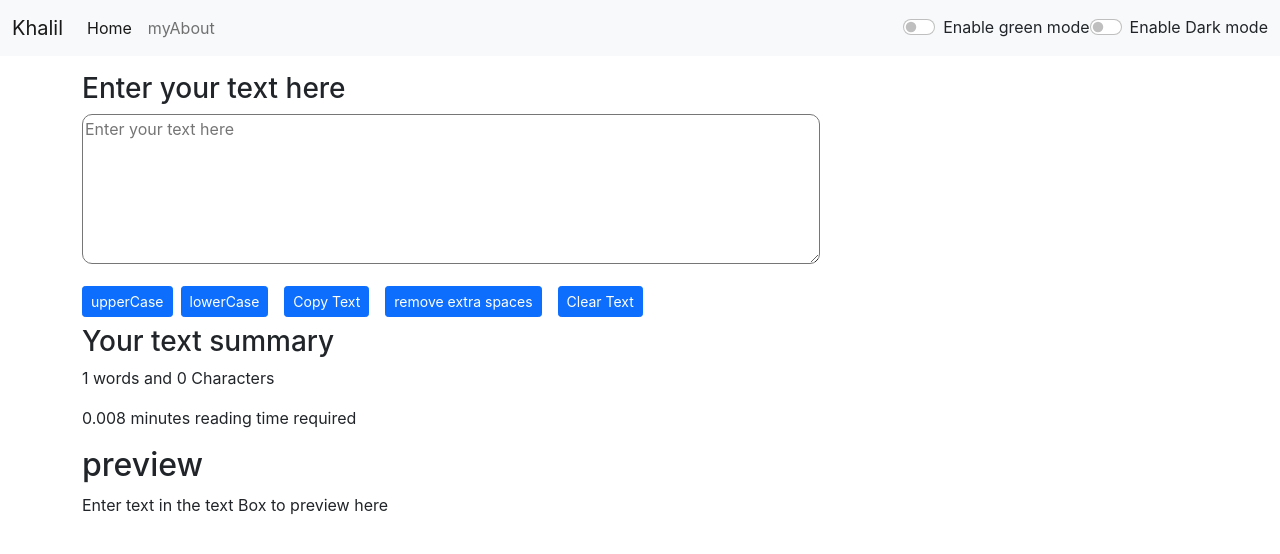
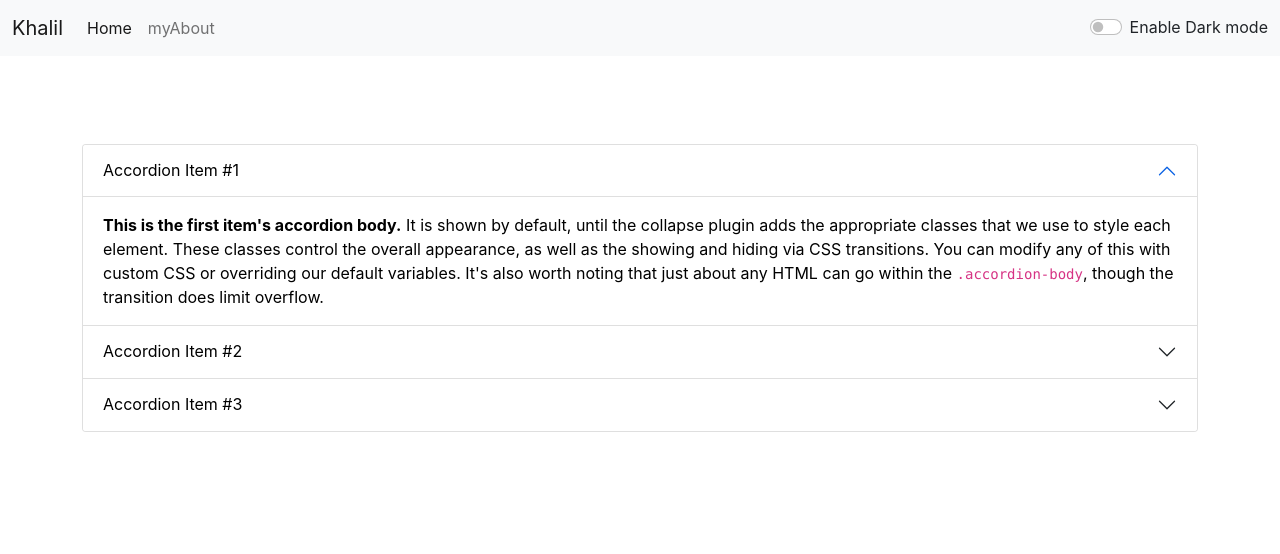
Before and after one commit to khalilahmed63/Textutilis-react-js, a React (Create React App) app: page /About in a window 1280 px wide. Shown: the top 554 px of the page. Built offline with nearby package versions, Linux system fonts and the light colour scheme.

Commit message:
Initial Commit

```diff
--- a/public/index.html
+++ b/public/index.html
@@ -7,7 +7,8 @@
     <meta name="theme-color" content="#000000" />
     <meta
       name="description"
-      content="TextUtils is a Utility which can be used to manipulate your text in the way you want ."
+      content="TextUtils is a Utility which can be used to manipulate your text in the way you want you can
+      convert Uppercase to lowercase and lowercase to uppercase and also remove the extra spaces."
     />
     <link rel="apple-touch-icon" href="%PUBLIC_URL%/logo192.png" />
     <!--
--- a/src/App.css
+++ b/src/App.css
@@ -38,7 +38,6 @@
 }
 
 
-/* //////////////// */
 #textbox{
   border-radius: 10px;
 }
--- a/src/App.js
+++ b/src/App.js
@@ -1,17 +1,17 @@
 // import logo from './logo.svg';
 import './App.css';
 import Navbar from './components/Navbar';
-// import About from './components/About';
+import About from './components/About';
 import Textbox from './components/Textbox';
 import { useState } from 'react';
 import Alert from './components/Alert';
 import React from "react";
 
-// import {
-//   BrowserRouter,
-//   Routes,
-//   Route
-// } from "react-router-dom";
+import {
+  BrowserRouter,
+  Routes,
+  Route
+} from "react-router-dom";
 
 
 function App() {
@@ -73,21 +73,18 @@ function App() {
     <>
 
 
-      {/* <Route path="/" element={ <Alert alert={alert} />} /> */}
 
-      {/* <BrowserRouter> */}
+      <BrowserRouter>
 
         <Navbar SiteName={'Khalil'} About={'myAbout'} mode={mode} togglemode={togglemode} togglemode1={togglemode1} />
         <Alert alert={alert} />
-        <Textbox mode={mode} showalert={showalert} />
-        {/* <About /> */}
 
-        {/* <Routes> */}
-          {/* <Route path="/" element={<Textbox mode={mode} showalert={showalert} />} />
-          <Route path="About" element={<About />} /> */}
+        <Routes>
+          <Route path="/" element={<Textbox mode={mode} showalert={showalert} />} />
+          <Route path="About" element={<About mode={mode} />} />
 
-        {/* </Routes> */}
-      {/* </BrowserRouter> */}
+        </Routes>
+      </BrowserRouter>
 
     </>
   );
--- a/src/components/About.js
+++ b/src/components/About.js
@@ -1,34 +1,13 @@
-import React, { useState } from 'react';
 
-export default function About() {
-    const [btn, setbtn] = useState('Enable Dark Mode');
-    const [mode, setmode] = useState(
-        {
-            color: 'black',
-            backgroundColor: 'white'
-        }
-    );
-    const togglemode = () => {
-        if (mode.color === 'black') {
-            setmode({
-                color: 'white',
-                backgroundColor: 'black'
-            })
-        }
-        else {
-            setmode({
-                color: 'black',
-                backgroundColor: 'white'
-            })
-        }
-        setbtn('Enable Light Mode')
-    }
+
+export default function About(props) {
+
 
     return <div className='container mt-5' >
         <div className="accordion" id="accordionExample" >
-            <div className="accordion-item" style={mode}>
+            <div className="accordion-item" style={{color: props.mode==='dark'?'white':'black',backgroundColor: props.mode==='dark'?'black':'white'}}>
                 <h2 className="accordion-header" id="headingOne">
-                    <button className="accordion-button" type="button" data-bs-toggle="collapse" data-bs-target="#collapseOne" aria-expanded="true" aria-controls="collapseOne">
+                    <button className="accordion-button" style={{color: props.mode==='dark'?'white':'black',backgroundColor: props.mode==='dark'?'black':'white'}} type="button" data-bs-toggle="collapse" data-bs-target="#collapseOne" aria-expanded="true" aria-controls="collapseOne">
                         Accordion Item #1
                     </button>
                 </h2>
@@ -38,9 +17,9 @@ export default function About() {
                     </div>
                 </div>
             </div>
-            <div className="accordion-item" style={mode}>
+            <div className="accordion-item" style={{color: props.mode==='dark'?'white':'black',backgroundColor: props.mode==='dark'?'black':'white'}}>
                 <h2 className="accordion-header" id="headingTwo">
-                    <button className="accordion-button collapsed" type="button" data-bs-toggle="collapse" data-bs-target="#collapseTwo" aria-expanded="false" aria-controls="collapseTwo">
+                    <button className="accordion-button collapsed" style={{color: props.mode==='dark'?'white':'black',backgroundColor: props.mode==='dark'?'black':'white'}} type="button" data-bs-toggle="collapse" data-bs-target="#collapseTwo" aria-expanded="false" aria-controls="collapseTwo">
                         Accordion Item #2
                     </button>
                 </h2>
@@ -50,9 +29,9 @@ export default function About() {
                     </div>
                 </div>
             </div>
-            <div className="accordion-item" style={mode}>
+            <div className="accordion-item" style={{color: props.mode==='dark'?'white':'black',backgroundColor: props.mode==='dark'?'black':'white'}}>
                 <h2 className="accordion-header" id="headingThree">
-                    <button className="accordion-button collapsed" type="button" data-bs-toggle="collapse" data-bs-target="#collapseThree" aria-expanded="false" aria-controls="collapseThree">
+                    <button className="accordion-button collapsed" style={{color: props.mode==='dark'?'white':'black',backgroundColor: props.mode==='dark'?'black':'white'}} type="button" data-bs-toggle="collapse" data-bs-target="#collapseThree" aria-expanded="false" aria-controls="collapseThree">
                         Accordion Item #3
                     </button>
                 </h2>
@@ -64,6 +43,5 @@ export default function About() {
             </div>
         </div>
 
-        <button type='button' className="btn btn-sm btn-primary mt-5" onClick={togglemode}>{btn}</button>
     </div>;
 }
--- a/src/components/Alert.js
+++ b/src/components/Alert.js
@@ -3,14 +3,17 @@ import React from 'react';
 export default function Alert(props) {
 
 
-    const Captalize=(word)=>{
-        const lower = word.toLowerCase();
-        return lower.charAt(0).toUpperCase()+lower.slice(1);
-    }
-  return  props.alert && <div>
+  const Captalize = (word) => {
+    const lower = word.toLowerCase();
+    return lower.charAt(0).toUpperCase() + lower.slice(1);
+  }
+  return (
+
+    <div style={{height: '40px'}}>
+      {props.alert &&
       <div className="alert alert-warning alert-dismissible fade show" role="alert">
-  <strong>{Captalize(props.alert.type)}</strong>{props.alert.msg}
-  {/* <button type="button" className="btn-close" data-bs-dismiss="alert" aria-label="Close"></button> */}
-</div>
-  </div>;
+        <strong>{Captalize(props.alert.type)}</strong>{props.alert.msg}
+      </div>}
+    </div>
+  )
 }
--- a/src/components/Navbar.js
+++ b/src/components/Navbar.js
@@ -1,34 +1,31 @@
 import React from 'react';
 import propTypes from 'prop-types'
-// import { Link } from 'react-router-dom';
+import { Link } from 'react-router-dom';
 
 export default function Navbar(props) {
   return <div>
     <nav className={`navbar navbar-expand-lg navbar-${props.mode === 'light' ? 'light' : 'dark'} bg-${props.mode === 'light' ? 'light' : 'dark'}`}>
       <div className="container-fluid">
-        {/* <Link className="navbar-brand" to="">{props.SiteName}</Link> */}
-        <a className="navbar-brand" href='#'>{props.SiteName}</a>
+        <Link className="navbar-brand" to="">{props.SiteName}</Link>
           <button className="navbar-toggler" type="button" data-bs-toggle="collapse" data-bs-target="#navbarSupportedContent" aria-controls="navbarSupportedContent" aria-expanded="false" aria-label="Toggle navigation">
             <span className="navbar-toggler-icon"></span>
           </button>
           <div className="collapse navbar-collapse" id="navbarSupportedContent">
             <ul className="navbar-nav me-auto mb-2 mb-lg-0">
               <li className="nav-item">
-                {/* <Link className="nav-link active" aria-current="page" to="">Home</Link> */}
-                <a className="nav-link active" aria-current="page" href='#'>Home</a>
+                <Link className="nav-link active" aria-current="page" to="">Home</Link>
 
               </li>
               <li className="nav-item">
-                {/* <Link className="nav-link" to="About">{props.About}</Link> */}
-                <a className="nav-link" href='#'>{props.About}</a>
+                <Link className="nav-link" to="About">{props.About}</Link>
 
               </li>
 
             </ul>
-            <div className="form-check form-switch">
+            {/* <div className="form-check form-switch">
               <input className="form-check-input" onClick={props.togglemode1} type="checkbox" role="switch" id="green-btn-triger" />
               <label className={`form-check-label text-${props.mode === 'light' ? 'dark' : 'light'}`} htmlFor="flexSwitchCheckDefault">{props.mode !== 'green' ? 'Enable' : 'Disable'} green mode</label>
-            </div>
+            </div> */}
             <div className="form-check form-switch">
               <input className="form-check-input" onClick={props.togglemode} type="checkbox" role="switch" id="dark-btn-triger" />
               <label className={`form-check-label text-${props.mode === 'light' ? 'dark' : 'light'}`} htmlFor="flexSwitchCheckDefault">{props.mode !== 'dark' ? 'Enable' : 'Disable'} Dark mode</label>
--- a/src/components/Textbox.js
+++ b/src/components/Textbox.js
@@ -17,9 +17,9 @@ export default function Textbox(props) {
 
     const copytext = () => {
         let text = document.getElementById('textbox');
-        text.select();
         navigator.clipboard.writeText(text.value);
         props.showalert("Copied to Clipboard ", "success");
+        text.getSelection().removeAllRanges();
 
     }
 
@@ -46,17 +46,17 @@ export default function Textbox(props) {
             <h3>Enter your text here </h3>
             <textarea className="" placeholder={'Enter your text here '} value={text} onChange={handleonchange} id="textbox" style={{backgroundColor: props.mode === 'light'?'white':'lightgray' }} rows="6" cols="70"></textarea>
         </div>
-        <button className="btn btn-sm btn-primary mr-2" onClick={uppercase}>upperCase</button>
-        <button className="btn btn-sm btn-primary mx-2" onClick={lowercase}>lowerCase</button>
-        <button className="btn btn-sm btn-primary mx-2" onClick={copytext}>Copy Text</button>
-        <button className="btn btn-sm btn-primary mx-2" onClick={handleextraspaces}>remove extra spaces</button>
-        <button className="btn btn-sm btn-primary mx-2" onClick={cleartext}>Clear Text</button>
+        <button disabled={text.length===0} className="btn btn-sm btn-primary mr-2" onClick={uppercase}>upperCase</button>
+        <button disabled={text.length===0}className="btn btn-sm btn-primary mx-2" onClick={lowercase}>lowerCase</button>
+        <button disabled={text.length===0} className="btn btn-sm btn-primary mx-2" onClick={copytext}>Copy Text</button>
+        <button disabled={text.length===0} className="btn btn-sm btn-primary mx-2" onClick={handleextraspaces}>remove extra spaces</button>
+        <button disabled={text.length===0} className="btn btn-sm btn-primary mx-2" onClick={cleartext}>Clear Text</button>
 
 
         <h3 className='mt-2'>Your text summary</h3>
-        <p>{text.split(" ").length} words and {text.length} Characters</p>
-        <p>{0.008 * text.split(" ").length} minutes reading time required</p>
+        <p>{text.split(" ").filter((element)=>{return element.length!==0}).length} words and {text.length}  Characters</p>
+        <p>{0.008 * text.split(" ").filter((element)=>{return element.length!==0}).length} minutes reading time required</p>
         <h2>preview</h2>
-        <p>{text===''?'Enter text in the text Box to preview here':text}</p>
+        <p>{text===''?'Nothing to preview':text}</p>
     </div>;
 }
```
